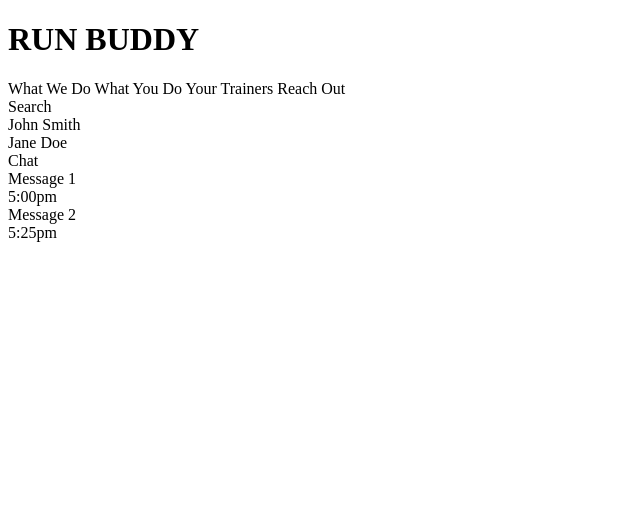
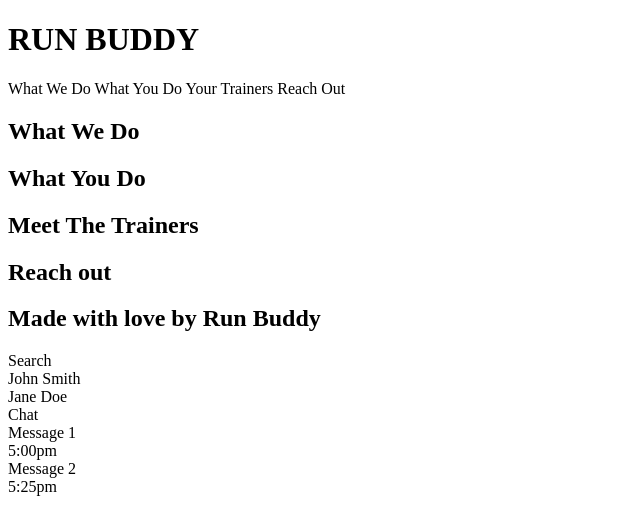
Before and after one commit to 22ndCenturyNeo/run-buddy, a plain HTML site: page index.html in a window 1280 px wide. Shown: the whole page, without its empty margins (0-640 px from the left). Drawn offline with Linux system fonts and the light colour scheme.

Commit message:
html outline nad gitignore

```diff
--- a/index.html
+++ b/index.html
@@ -5,8 +5,39 @@
     <title>Run Buddy</title>
   </head>
   <body>
+    <!-- navigation -->
+    <header>
     <h1>RUN BUDDY</h1>
+    </header>
     What We Do What You Do Your Trainers Reach Out
+    <!-- hero/jumbotron -->
+    <section>
+    </section>
+
+    <!-- "what we do" section -->
+    <section>
+      <h2>What We Do</h2>
+    </section>
+
+    <!-- "What we do" section -->
+    <section>
+      <h2>What You Do</h2>
+    </section>
+
+    <!-- "meet the treainers" section -->
+    <section>
+      <h2>Meet The Trainers</h2>
+    </section>
+
+    <!-- "reach out" section -->
+    <section>
+      <h2>Reach out</h2>
+    </section>
+
+    <!-- footer -->
+    <footer>
+      <h2>Made with love by Run Buddy</h2>
+    </footer>
     <div>
       <div>
         <div>Search</div>
```
